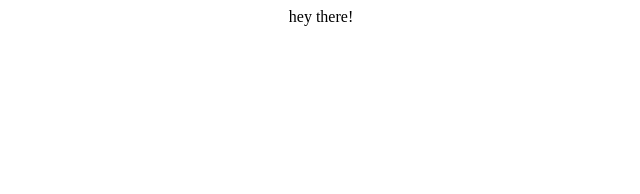
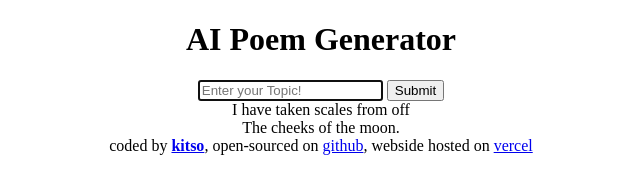
Before and after one commit to kitso20/poem, a plain HTML site: page index.html in a window 1280 px wide. Shown: the whole page, without its empty margins (319-959 px from the left). Drawn offline with Linux system fonts and the light colour scheme.

Commit message:
Update index.html

```diff
--- a/index.html
+++ b/index.html
@@ -7,7 +7,24 @@
     <title>Document</title>
 </head>
 <body>
-    hey there!
+    <header><h1>AI Poem Generator</h1></header>
+
+    <main>
+        <input type="text" class="text" placeholder="Enter your Topic!"
+        autofocus
+        required
+        >
+        <input type="submit" class="submit">
+    </main>
+    <div>
+        I have taken scales from off
+        <br>
+The cheeks of the moon.
+    </div>
+
+    <footer>coded by <a href="https://github.com/kitso20" target="_blank"><strong>kitso</strong></a>,
+        open-sourced on <a href="https://github.com/kitso20/poem" target="_blank">github</a>,
+        webside hosted on <a href="https://poem-git-main-kitsos-projects-3a7c8d36.vercel.app/" target="_blank">vercel</a></footer>
     <script src="src/index.js"></script>
 </body>
 </html>
```
